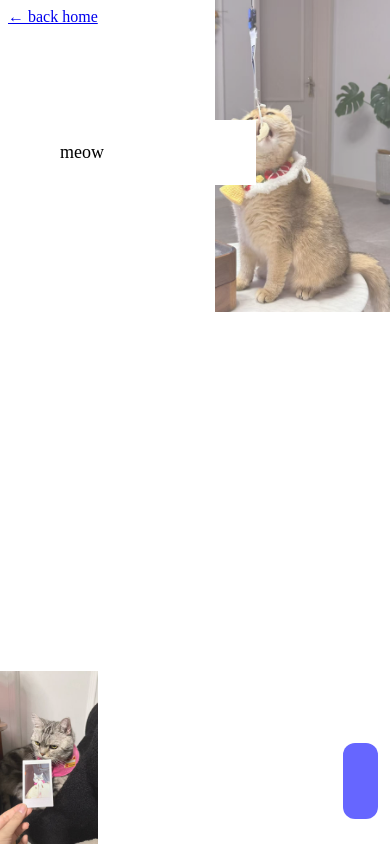
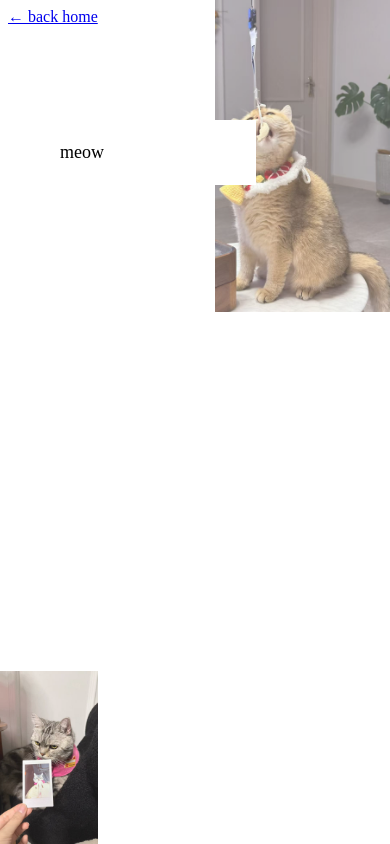
Before and after one commit to Jianing-Lin/jianing-lin.github.io, a plain HTML site: page page2.html in a window 390 px wide. Drawn offline with Linux system fonts and the light colour scheme.

Commit message:
Update page2.html

```diff
--- a/page2.html
+++ b/page2.html
@@ -6,7 +6,7 @@
     <link rel="shortcut icon" href="icon.png">
     <link rel="stylesheet" href="css/style.css">
     <style>
-      /* ✅新增：第二页也加满屏透明背景文字（不破坏你现有 CSS） */
+      /* ✅新增：第二页也加一层透明背景文字，不破坏你现有 CSS */
       #bgtext2{
         position: fixed;
         left: 40px;
@@ -22,31 +22,13 @@
         z-index: 0;
         pointer-events: none;
       }
-
-      /* ✅新增：Tutorial E 方块，第二页也体现 */
-      #bottomright2{
-        position: fixed;
-        background-color: blue;
-        width: 9vw;
-        height: 9vh;
-        bottom: 3vh;
-        right: 3vw;
-        z-index: 10000;
-        display: none;
-        opacity: 0.6;
-        border-radius: 12px;
-      }
-
-      @media (max-width: 600px){
-        #bottomright2{ display: inline; }
-        #bgtext2{ font-size: 16px; opacity: 0.18; }
-      }
     </style>
   </head>
 
   <body>
     <a href="index.html">← back home</a>
 
+    <!-- ✅新增：背景文字（满屏、透明、当纹理） -->
     <div id="bgtext2">
 Cats teach a kind of quiet attention.
 Not big attention—small attention.
@@ -67,25 +49,21 @@ but a personal cat page feels different:
 it’s not “cat content,”
 it’s one relationship repeated over time.
 
-(Click the text. Click the images.)
+This second page is closer—less poster, more presence.
     </div>
 
     <div id="foundtext">
       Cats are small, agile carnivorous mammals known for their sharp senses and independent yet affectionate nature, having lived as both skilled hunters and beloved companions alongside humans for thousands of years.
     </div>
 
-    <!-- ✅链接附着在图片上：img1 去百科 -->
+    <!-- ✅改：链接附着在图片上（不再堆一堆 link 在下面） -->
     <a href="https://en.wikipedia.org/wiki/Cat" target="_blank">
-      <img id="img1" src="images/c.png" alt="cat photo (links to wikipedia)">
+      <img id="img1" src="images/c.png" alt="cat image (links to cat wikipedia)">
     </a>
 
-    <!-- ✅链接附着在图片上：img2 去猫呼噜视频 -->
     <a href="https://www.youtube.com/results?search_query=cat+purring" target="_blank">
-      <img id="img2" src="images/d.png" alt="cat photo (links to purring videos)">
+      <img id="img2" src="images/d.png" alt="cat image (links to purring videos)">
     </a>
-
-    <!-- ✅Tutorial E 方块（手机显示） -->
-    <div id="bottomright2"></div>
 
     <script src="js/script.js"></script>
   </body>
```
